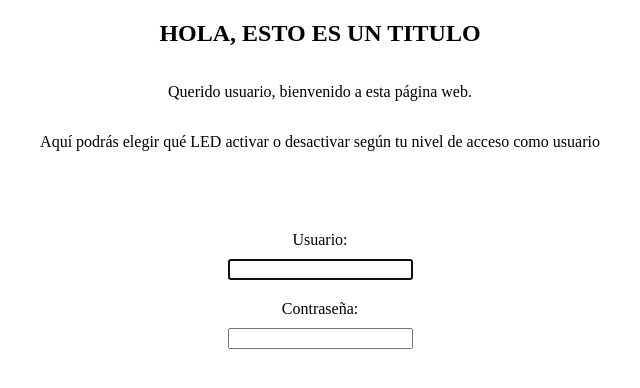
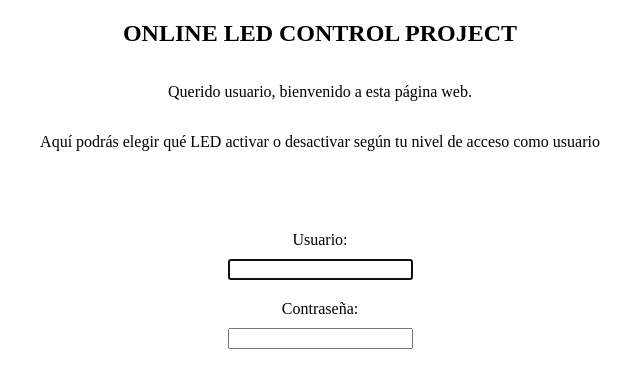
Before and after one commit to TheNoobiestCS/RaspberryProject, a plain HTML site: page index.html in a window 1280 px wide. Shown: the whole page, without its empty margins (320-960 px from the left). Drawn offline with Linux system fonts and the light colour scheme.

Commit message:
Update index.html

```diff
--- a/index.html
+++ b/index.html
@@ -30,7 +30,7 @@
 </head>
 <body>
     <h2>
-        HOLA, ESTO ES UN TITULO
+        ONLINE LED CONTROL PROJECT
     </h2>
     <p>
         Querido usuario, bienvenido a esta página web.
```
